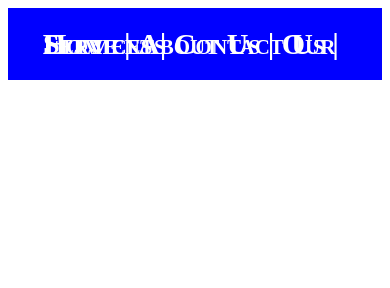
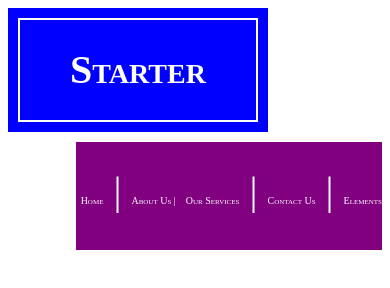
Before and after one commit to rxsharp/responsive-menu-demo, a plain HTML site: page index.html in a window 390 px wide. Drawn offline with Linux system fonts and the light colour scheme.

Commit message:
Media query for teaching purposes

```diff
--- a/css/style.css
+++ b/css/style.css
@@ -1,12 +1,16 @@
 .menu {
   color: white;
   background: blue;
-  font-size: 30px;
-  padding: 1px 5px;
-  font-weight: bold;
-  font-variant:small-caps;
-  line-height: 0px;
+  font-size: 40px;
+  /* padding-top: 25px 5px 10px; */
+  padding-left: 10px;
+  padding-right: 10px;
+  line-height: 18px;
   display: inline-block;
+  float: right;
+  margin-top: 10px;
+  padding-top: 20px;
+  padding-bottom: 4px;
   /* Top/bottom and Right/left */
 }
 .menu li {
@@ -16,10 +20,124 @@
 .menu li > a {
   color: white;
   text-decoration:none;
-  font-size: 30px;
+  font-variant:small-caps;
+  font-size: 35px;
 }
 
 .menu ul {
-    padding: 5px 30px;
+    padding-left: 5px;
     list-style-type: none;
 }
+
+.menu a:hover {
+  color: grey;
+}
+
+.logo {
+  color: white;
+  font-variant:small-caps;
+  font-weight: bold;
+  background: blue;
+  padding: 10px;
+  line-height: 0px;
+  display: inline-block;
+  float: left;
+}
+
+.logotext {
+  border: 2px solid white;
+  font-size: 40px;
+  padding: 50px;
+}
+
+/*END OF @media*/
+}
+
+.menu {
+  color: white;
+  background: blue;
+  font-size: 40px;
+  /* padding-top: 25px 5px 10px; */
+  padding-left: 10px;
+  padding-right: 10px;
+  line-height: 18px;
+  display: inline-block;
+  float: right;
+  margin-top: 10px;
+  padding-top: 20px;
+  padding-bottom: 4px;
+  /* Top/bottom and Right/left */
+}
+.menu li {
+  display: inline;
+}
+
+.menu li > a {
+  color: white;
+  text-decoration:none;
+  font-variant:small-caps;
+  font-size: 35px;
+}
+
+.menu ul {
+    padding-left: 5px;
+    list-style-type: none;
+}
+
+.menu a:hover {
+  color: grey;
+}
+
+.logo {
+  color: white;
+  font-variant:small-caps;
+  font-weight: bold;
+  background: blue;
+  padding: 10px;
+  line-height: 0px;
+  display: block;
+  float: left;
+}
+
+.logotext {
+  border: 2px solid white;
+  font-size: 40px;
+  padding: 50px;
+}
+@media (min-width: 1180px) {
+.menu {
+  background-color: pink;
+}
+/*END OF @media*/
+}
+
+@media (max-width: 1180px) {
+.menu {
+  background-color: yellow;
+}
+.menu li > a {
+  font-size: 50%;
+}
+.logo {
+  /*float: right;*/
+}
+.phone {
+  top: -5rem !important;
+  right: -2rem;
+}
+
+/*END OF @media*/
+}
+
+@media (max-width: 790px) {
+.menu {
+  background-color: purple;
+  padding: 0px;
+  position: relative;
+}
+.menu li > a {
+  font-size: 25%;
+  right: 50%;
+}
+
+}
--- a/index.html
+++ b/index.html
@@ -15,6 +15,9 @@
   </head>
 
   <body>
+  <div class="logo">
+  <div class="logotext">Starter</div>
+</div>
 
     <div class="menu">
 <ul>
```
